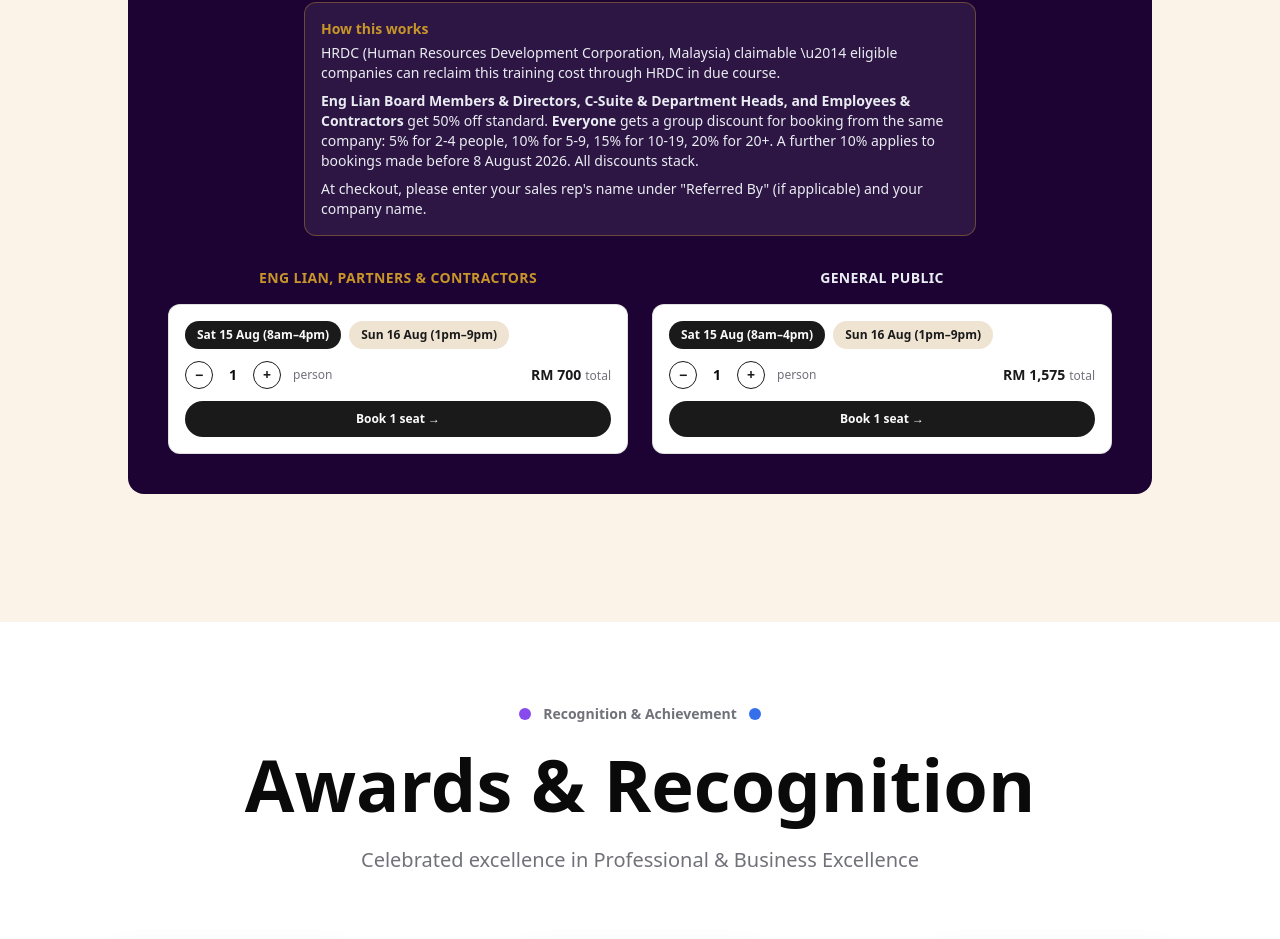
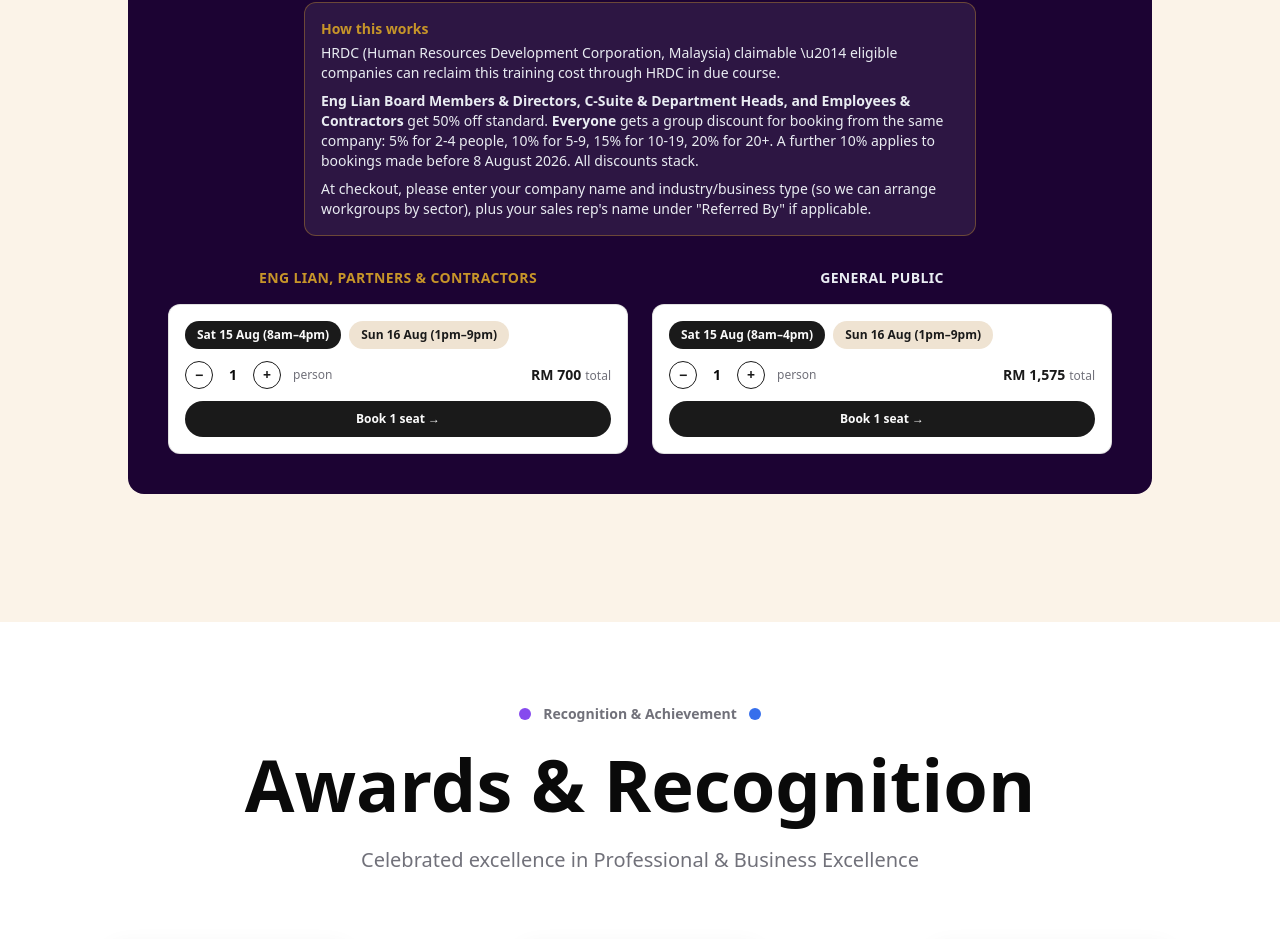
Before and after one commit to IanMacAndrew/WooWoo_PBS, a React (Vite) app: page / in a window 1280 px wide. Shown: the part 2328-3267 px from the top of the page. Built offline with nearby package versions, Linux system fonts and the light colour scheme; the HTML template or start-up script is replaced by a standard one; a web font is replaced by a local one.

Commit message:
Update Eng Lian section note to mention Industry field capture

```diff
--- a/src/components/Portfolio.tsx
+++ b/src/components/Portfolio.tsx
@@ -174,7 +174,7 @@ export function Portfolio() {
                 <strong>Eng Lian Board Members & Directors, C-Suite & Department Heads, and Employees & Contractors</strong> get 50% off standard. <strong>Everyone</strong> gets a group discount for booking from the same company: 5% for 2-4 people, 10% for 5-9, 15% for 10-19, 20% for 20+. A further 10% applies to bookings made before 8 August 2026. All discounts stack.
               </p>
               <p>
-                At checkout, please enter your sales rep's name under "Referred By" (if applicable) and your company name.
+                At checkout, please enter your company name and industry/business type (so we can arrange workgroups by sector), plus your sales rep's name under "Referred By" if applicable.
               </p>
             </div>
 
```
